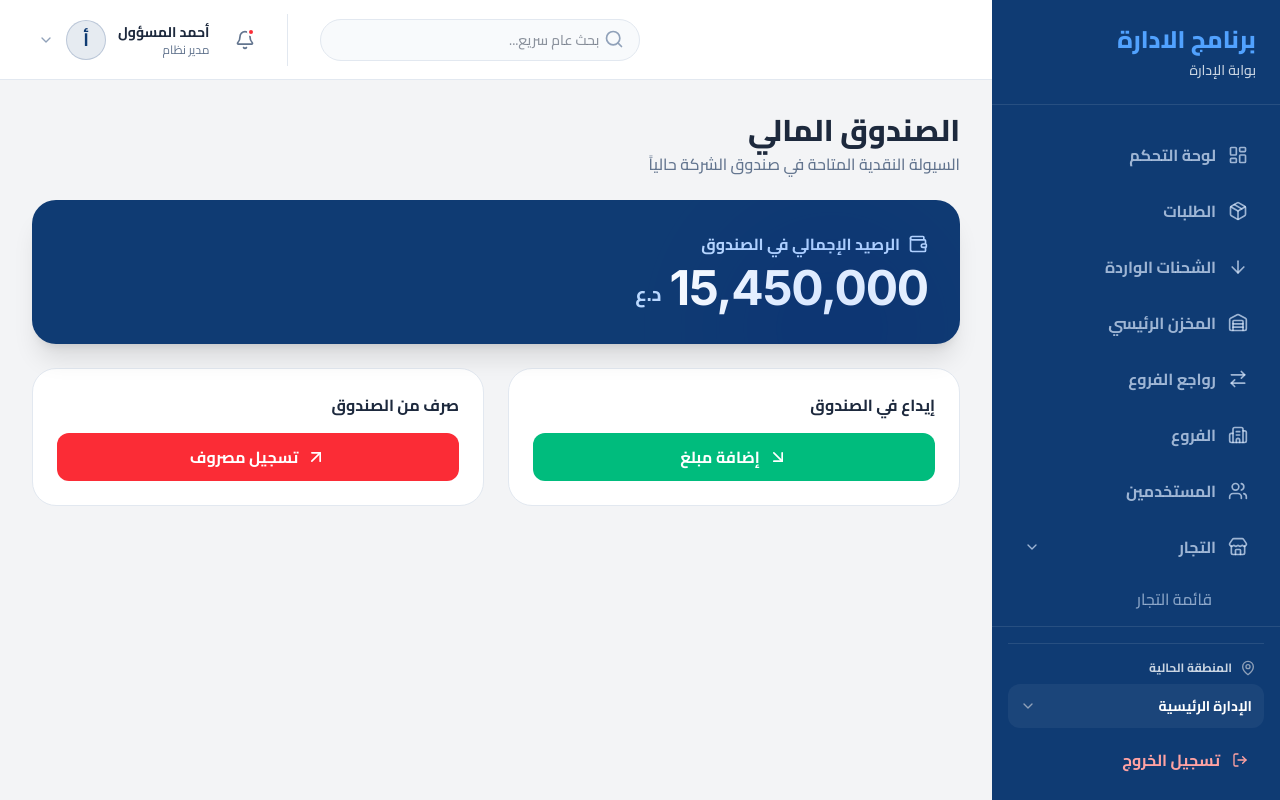
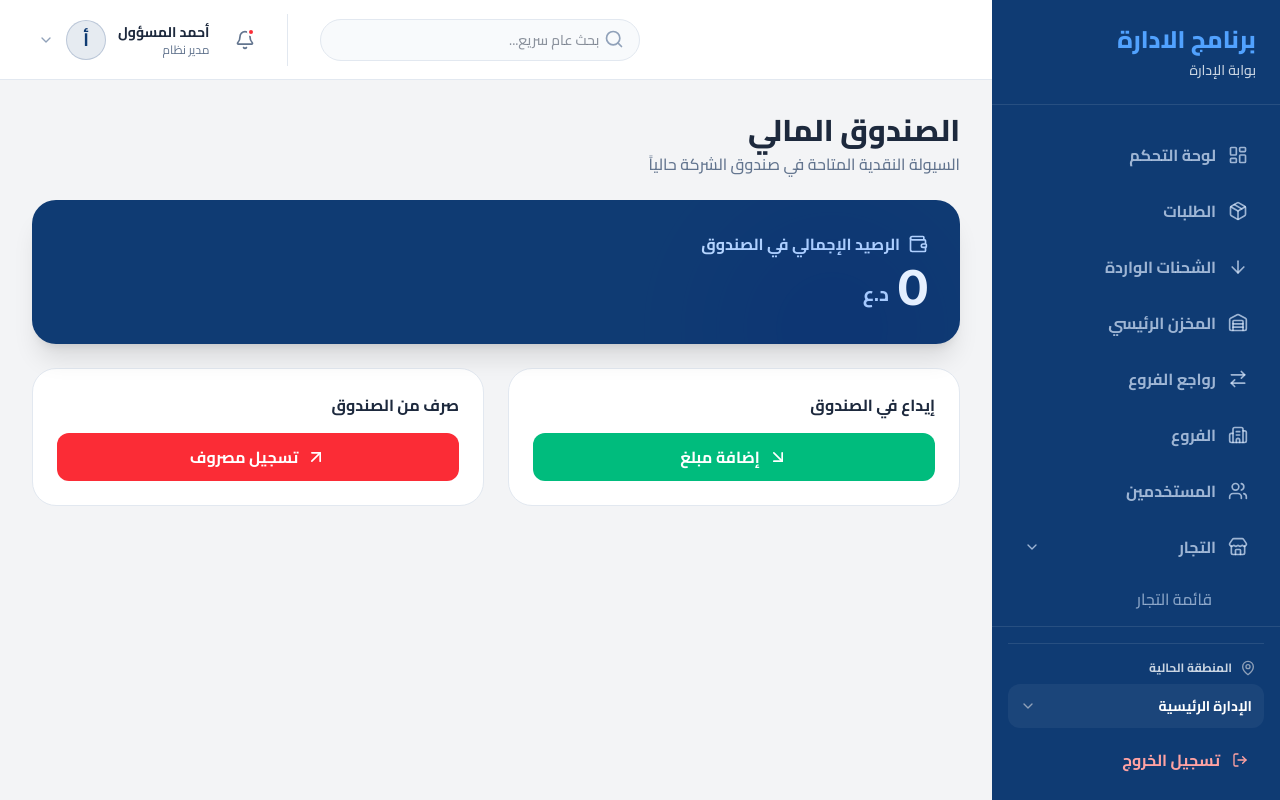
Before and after one commit to tahyas68-hub/DeleveryApp, a React (Vite) app: page /admin/treasury in a window 1280 px wide. Built offline with nearby package versions, Linux system fonts and the light colour scheme.

Commit message:
feat(admin): Reset treasury balance to zero
Resets the total treasury balance displayed in the admin panel to 0. This is likely a placeholder or initial setup value.

```diff
--- a/src/pages/admin/AdminTreasury.tsx
+++ b/src/pages/admin/AdminTreasury.tsx
@@ -17,7 +17,7 @@ export default function AdminTreasury() {
           <Wallet className="w-5 h-5" /> الرصيد الإجمالي في الصندوق
         </p>
         <div className="flex items-end gap-2">
-          <h2 className="text-5xl font-black tracking-tight font-en">15,450,000</h2>
+          <h2 className="text-5xl font-black tracking-tight font-en">0</h2>
           <span className="text-xl font-bold text-blue-200 mb-1">د.ع</span>
         </div>
       </div>
```
